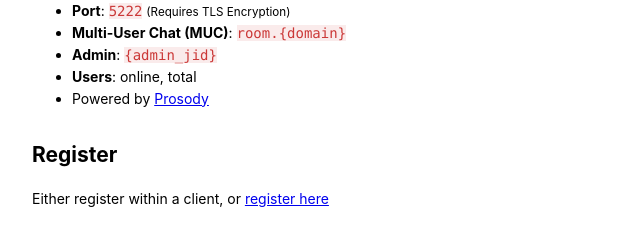
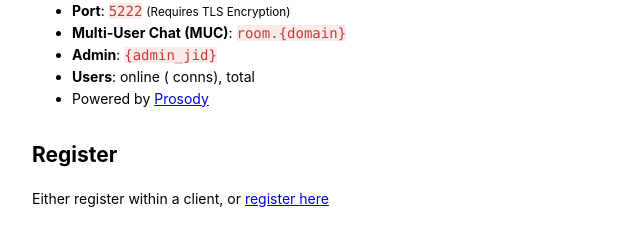
Before and after one commit to ichuan/prosody, a plain HTML site: page www/index.html in a window 1280 px wide. Shown: the part 203-439 px from the top of the page, 233-873 px from the left. Drawn offline with Linux system fonts and the light colour scheme; no server answers.

Commit message:
fix: add `c2s_connections` to stats

```diff
--- a/www/index.html
+++ b/www/index.html
@@ -54,7 +54,7 @@
         <li><strong>Port</strong>: <code>5222</code> <small>(Requires TLS Encryption)</small></li>
         <li><strong>Multi-User Chat (MUC)</strong>: <code>room.{domain}</code></li>
         <li><strong>Admin</strong>: <code>{admin_jid}</code></li>
-        <li><strong>Users</strong>: <code id="online-users"></code> online, <code id="total-users"></code> total</li>
+        <li><strong>Users</strong>: <code id="online-users"></code> online (<code id="c2s-connections"></code> conns), <code id="total-users"></code> total</li>
         <li>Powered by <a href="https://prosody.im">Prosody</a></li>
       </ul>
     </div>
@@ -67,6 +67,7 @@
           var stats = JSON.parse(req.responseText);
           $('online-users').innerHTML = stats.online_users;
           $('total-users').innerHTML = stats.total_users;
+          $('c2s-connections').innerHTML = stats.c2s_connections;
         });
         req.open('GET', '/stats.json');
         req.send();
```
Also changed, not shown: 1 other file.
